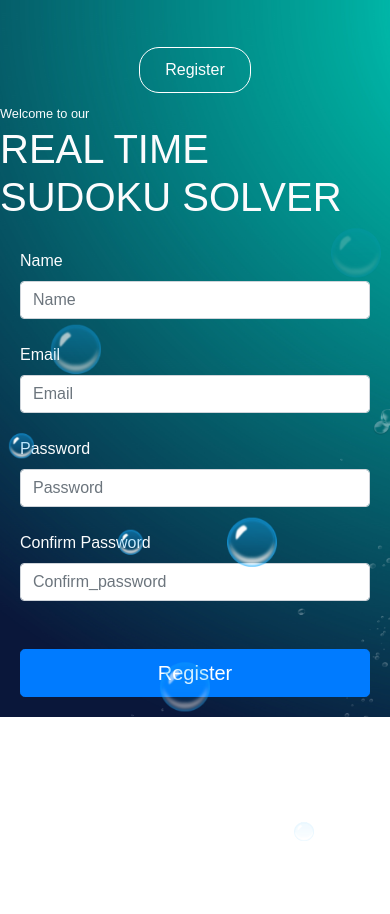
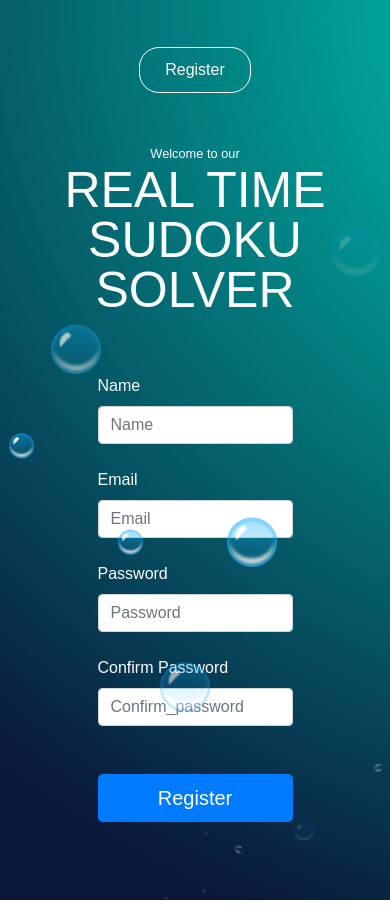
Before and after one commit to infinity1013/Real-Time-Sudoku-Solver, a Flask app: page /register in a window 390 px wide. Run offline with Flask 2, Linux system fonts and the light colour scheme.

Commit message:
Update register.html

```diff
--- a/templates/register.html
+++ b/templates/register.html
@@ -19,7 +19,7 @@
 
   </head>
   <body>
-    <div class="hero">
+    <div>
         {% with messages= get_flashed_messages(with_categories=true)%}
             {% if messages %}
                 <div class="alert alert-{{category}}" role="alert">
@@ -34,26 +34,18 @@
             {% endif %}
         {% endwith %}
 
-        <div class="navbar">
-            <button type="button">Register</button>
+        <div class="hero row">
+            <div class="navbar">
+                <button type="button">Register</button>
+            </div>
 
-        </div>
-        <div class="content">
-            <small>Welcome to our</small>
-            <h1>REAL TIME<br> SUDOKU SOLVER</h1>
-        </div>
-        <div class="bubble">
-            <img src="{{url_for('static',filename='bubble.png')}}">
-            <img src="{{url_for('static',filename='bubble.png')}}">
-            <img src="{{url_for('static',filename='bubble.png')}}">
-            <img src="{{url_for('static',filename='bubble.png')}}">
-            <img src="{{url_for('static',filename='bubble.png')}}">
-            <img src="{{url_for('static',filename='bubble.png')}}">
-            <img src="{{url_for('static',filename='bubble.png')}}">
-        </div>
-        <div class="gup">
-            <div>
-                <div class="card-body ">
+            <div class="col-md-8 heading">
+                <small>Welcome to our</small><br>
+                <span id="head1">REAL TIME<br> SUDOKU SOLVER</span>
+            </div>
+
+            <div class="col-md-4" id="form_details">
+                <div class="form">
                     <form class="form" method="POST" action="/register">
                         <label>Name</label><br>
                         <input type="text" name="name" placeholder="Name" class="form-control" required><br>
@@ -67,6 +59,15 @@
                     </form>
                 </div>
             </div>
+        </div>
+        <div class="bubble">
+            <img src="{{url_for('static',filename='bubble.png')}}">
+            <img src="{{url_for('static',filename='bubble.png')}}">
+            <img src="{{url_for('static',filename='bubble.png')}}">
+            <img src="{{url_for('static',filename='bubble.png')}}">
+            <img src="{{url_for('static',filename='bubble.png')}}">
+            <img src="{{url_for('static',filename='bubble.png')}}">
+            <img src="{{url_for('static',filename='bubble.png')}}">
         </div>
     </div>
 
```
